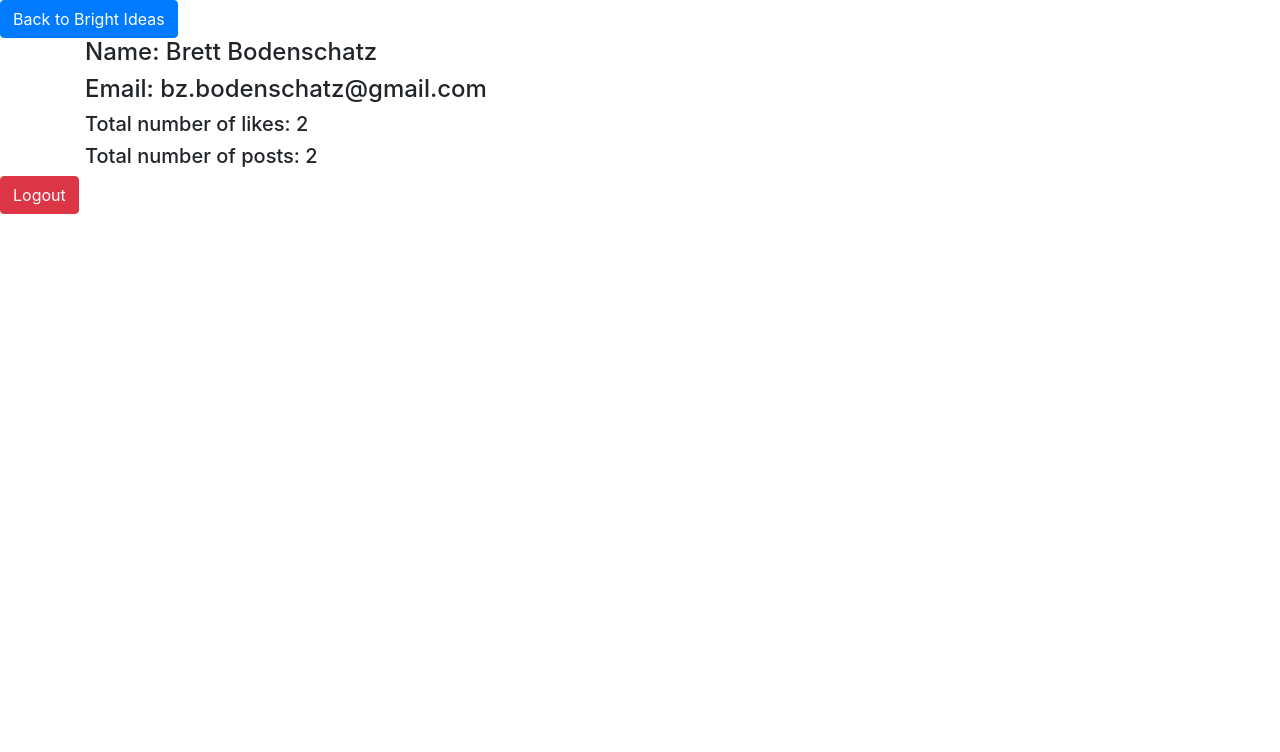
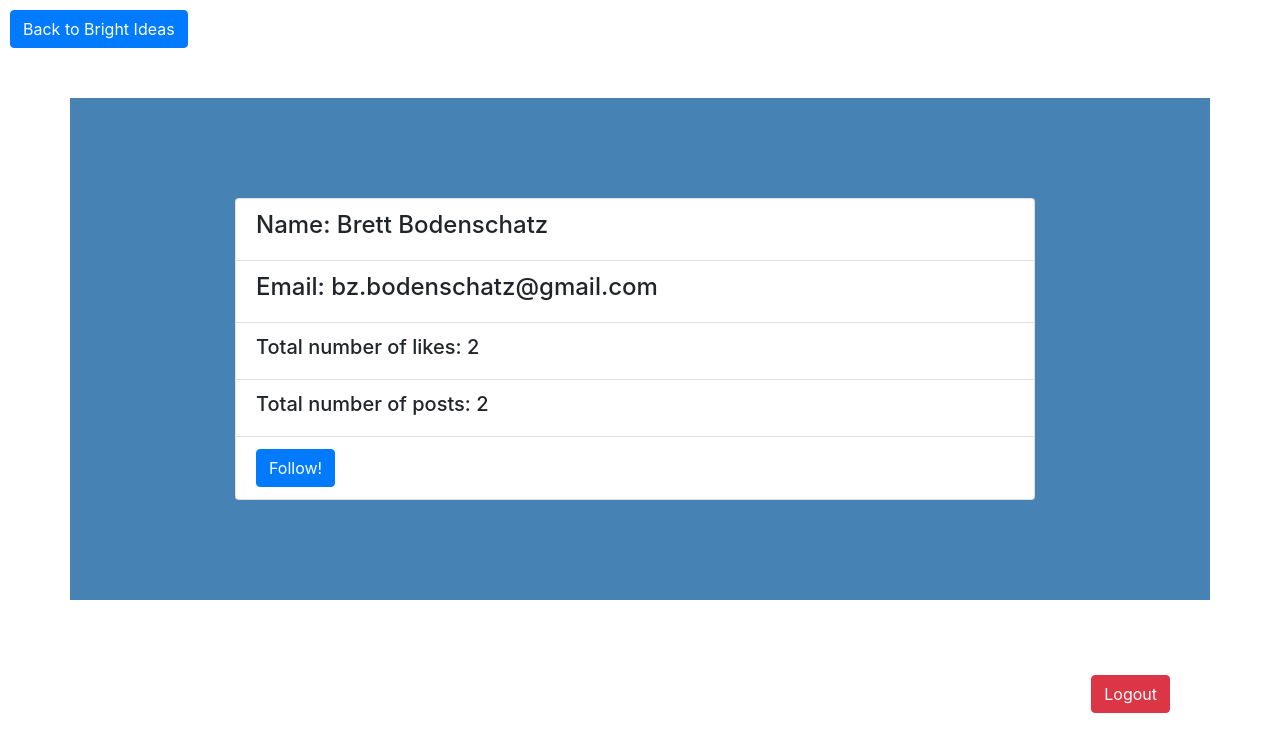
Before and after one commit to codingdojo-pna-july-2019/Brett-Anam-Group_Project, a Flask app: page /users/1 in a window 1280 px wide. Shown: the top 752 px of the page. Run offline with Flask 2, Linux system fonts and the light colour scheme; data comes from the database, SQL or seed files in the repository; both versions use the stored data as it was after the commit; some libraries are stand-ins or nearby versions.

Commit message:
modified

```diff
--- a/app.py
+++ b/app.py
@@ -245,7 +245,7 @@ def update_post(post_id):
         return redirect("/bright_ideas")
     else:
         flash("Field cannot be empty!")
-        return render_template("edit.html", post=post)
+        return render_template("edit.html", post=post, editer=editer)
 
 #User Profile - should show user name, email and Number of post and number of likes by the user
 @app.route("/users/<id>", methods=["GET"])
@@ -267,5 +267,25 @@ def user_profile(id):
     # numpostsis = count2
     return render_template("user_profile.html", user_profile=user_profile, numlikes = numlikes, numposts=numposts)
 
+@app.route("/follow/<user_id>")
+def follow_user(user_id):
+    if "user_logged_in" not in session:
+        flash("Please Log In")
+        return redirect("/")
+    logged_in_user=User.query.get(session['user_logged_in']['id'])
+    followed_user=User.query.get(user_id)
+    followed_user.followers.append(logged_in_user)
+    db.session.commit()
+    return redirect("/success")
+
+@app.route("/success")
+def successful_follow():
+    if "user_logged_in" not in session:
+        flash("Please Log In")
+        return redirect("/")
+    return render_template("success.html")
+
+
+
 if __name__ == "__main__":
     app.run(debug=True)
--- a/static/styles/bright_ideas.css
+++ b/static/styles/bright_ideas.css
@@ -29,6 +29,10 @@ input[type=image] {
         padding: 10px;
     }
 
+.edit {
+    margin: 3px;
+}
+
 h3 img {
     max-width: 220px;
 }
--- /dev/null
+++ b/static/styles/user_profile.css
@@ -0,0 +1,36 @@
+.container {
+    background-color: steelblue;
+}
+
+    .container img {
+        width: 700px;
+        height: 175px;
+    }
+
+
+.userprofile {
+    margin: 50px;
+    max-width: 1075px;
+    padding: 100px;
+}
+
+.name {
+
+}
+
+.nums {
+
+}
+
+.follow {
+
+}
+
+.back {
+    margin: 10px;
+}
+
+.logout {
+    float: right;
+    margin: 25px;
+}
--- a/templates/user_profile.html
+++ b/templates/user_profile.html
@@ -11,20 +11,23 @@
 <body>
 
 
-        <a href="/bright_ideas"><button type="button" class="btn btn-primary">Back to Bright Ideas</button></a>
+        <div class="back"><a href="/bright_ideas"><button type="button" class="btn btn-primary">Back to Bright Ideas</button></a></div>
         <div class="container">
 
             <div class="userprofile">
-                <h4>Name: {{user_profile.first_name}} {{user_profile.last_name}}</h4>
-                <h4>Email: {{user_profile.email}}</h4>
-                <h5>Total number of likes: {{numlikes}}</h5>
-                <h5>Total number of posts: {{numposts}}</h5>
+                    <div class="card" style="width: 50rem;">
+                        <ul class="list-group list-group-flush">
+                            <li class="list-group-item"><h4>Name: {{user_profile.first_name}} {{user_profile.last_name}}</h4></li>
+                            <li class="list-group-item"><h4>Email: {{user_profile.email}}</h4></li>
+                            <li class="list-group-item"><h5>Total number of likes: {{numlikes}}</h5></li>
+                            <li class="list-group-item"><h5>Total number of posts: {{numposts}}</h5></li>
+                            <li class="list-group-item"><a href="/follow/{{ user_profile.id }}"><button type="button" class="btn btn-primary">Follow!</button></a></li>
+                        </ul>
+                    </div>
             </div>
 
-    </div>
 
-
-    <a href="/logout"><button type="button" class="btn btn-danger">Logout</button></a>
+    <div class="logout"><a href="/logout"><button type="button" class="btn btn-danger">Logout</button></a></div>
 
     <script src="https://code.jquery.com/jquery-3.3.1.slim.min.js" integrity="sha384-q8i/X+965DzO0rT7abK41JStQIAqVgRVzpbzo5smXKp4YfRvH+8abtTE1Pi6jizo" crossorigin="anonymous"></script>
     <script src="https://cdnjs.cloudflare.com/ajax/libs/popper.js/1.14.7/umd/popper.min.js" integrity="sha384-UO2eT0CpHqdSJQ6hJty5KVphtPhzWj9WO1clHTMGa3JDZwrnQq4sF86dIHNDz0W1" crossorigin="anonymous"></script>
```
Also changed, not shown: static/user_profile.css (deleted, +0 -7 lines), templates/bright_ideas.html (+22 -5 lines), templates/success.html (added, +28 -0 lines), BrightIdeas.db.
